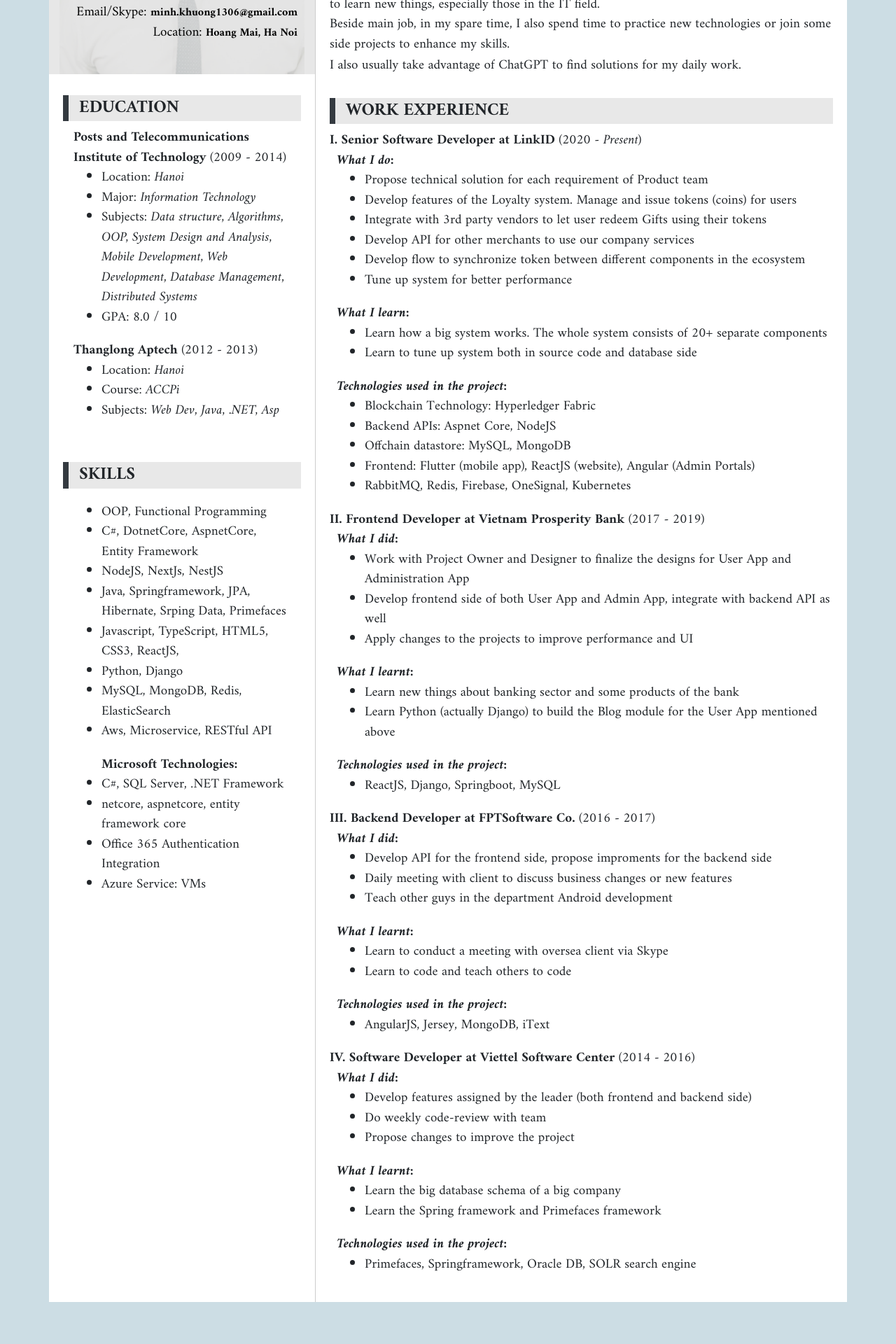
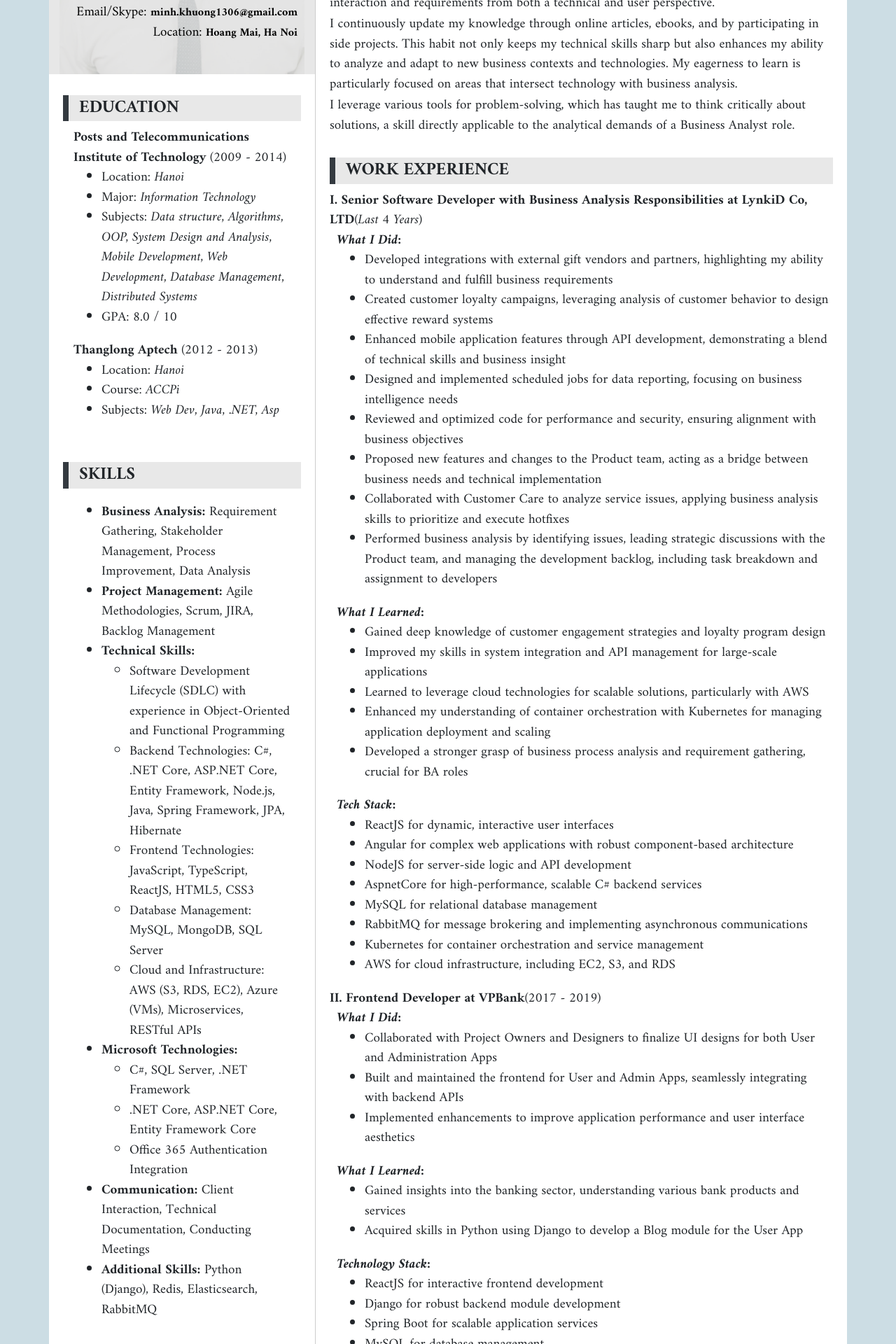
Before and after one commit to khuongdv/my-resume, a React (Create React App) app: page / in a window 1280 px wide. Shown: the part 420-2340 px from the top of the page at 70% size. Before the commit the page ends 2280 px from the top, so only its background shows below. Built offline with nearby package versions, Linux system fonts and the light colour scheme.

Commit message:
FOR BA ROLE

```diff
--- a/package.json
+++ b/package.json
@@ -11,7 +11,7 @@
     "reactstrap": "^8.0.0"
   },
   "scripts": {
-    "start": "react-scripts start",
+    "start": "react-scripts start --port 3111",
     "build": "react-scripts build",
     "test": "react-scripts test",
     "eject": "react-scripts eject"
--- a/src/App.js
+++ b/src/App.js
@@ -7,6 +7,7 @@ import FPTSoft from './FPTSoft'
 import Viettel from './Viettel'
 import Skills from './skills'
 import LinkId from "./LinkId";
+import LynkiD from "./LynkiD";
 
 function App() {
 
@@ -72,27 +73,25 @@ function App() {
               GENERAL INFO
               </div>
             <p className="paragraph-k" style={{ marginTop: 10 }}>
-              I have been working as a software developer for more than 8 years.<br />
-              C#/JS/Java are my major programming languages. In 2014, I became an <b><i>"Oracle Certified Professional Java SE6 Programmer"</i></b>
+              With over 9 years as a software developer, I've honed my skills in C#, JavaScript, and Java. In 2014, I achieved the status of <b><i>"Oracle Certified Professional Java SE6 Programmer"</i></b>, showcasing my deep technical background.
             </p>
             <p className="paragraph-k">
-              For a long time, I worked with these languages and their popular frameworks: <b><i>Springframework, AspNetCore, ExpressJS, NextJs, NestJS...</i></b>
+              My experience spans across various frameworks like <b><i>Spring Framework, ASP.NET Core, ExpressJS, Next.js, NestJS</i></b>, offering me a comprehensive view of software development lifecycle which is beneficial for business analysis.
             </p>
             <p className="paragraph-k">
-              Beside backend development, I also work with frontend stuffs: <b><i>ReactJS, React Native</i>, <i>Native Android Development</i></b>
+              Beyond backend development, I've engaged with frontend technologies including <b><i>ReactJS, React Native, and Native Android Development</i></b>, which has enriched my understanding of user interaction and requirements from both a technical and user perspective.
             </p>
             <p className="paragraph-k">
-              I usually read online articles or ebooks to keep my knowledge up to date. I am always willing to learn new things, especially those in the IT field. <br/>
-              Beside main job, in my spare time, I also spend time to practice new technologies or join some side projects to enhance my skills.
+              I continuously update my knowledge through online articles, ebooks, and by participating in side projects. This habit not only keeps my technical skills sharp but also enhances my ability to analyze and adapt to new business contexts and technologies. My eagerness to learn is particularly focused on areas that intersect technology with business analysis.
             </p>
             <p className="paragraph-k">
-              I also usually take advantage of ChatGPT to find solutions for my daily work.
+              I leverage various tools for problem-solving, which has taught me to think critically about solutions, a skill directly applicable to the analytical demands of a Business Analyst role.
             </p>
 
             <div className="styled-header-pan section-head" style={{ marginTop: 30, marginBottom: 10 }}>
               WORK EXPERIENCE
             </div>
-            <LinkId />
+            <LynkiD />
             <VPBank />
             <FPTSoft />
             <Viettel />
--- a/src/FPTSoft.js
+++ b/src/FPTSoft.js
@@ -4,27 +4,32 @@ class FPTSoftware extends React.Component {
   render() {
     return (
       <div>
-      <div><b  style={{fontSize: 19}}>III. Backend Developer at FPTSoftware Co.</b> <i>(2016 - 2017)</i>
+        <div>
+          <b style={{ fontSize: 19 }}>III. Backend Developer at FPT Software</b>
+          <i>(2016 - 2017)</i>
         </div>
-      <div style={{paddingLeft: 10}}>
-        <b><i>What I did:</i></b>
+        <div style={{ paddingLeft: 10 }}>
+          <b><i>What I Did:</i></b>
           <ul>
-          <li>Develop API for the frontend side, propose improments for the backend side</li>
-          <li>Daily meeting with client to discuss business changes or new features</li>
-          <li>Teach other guys in the department Android development</li>
+            <li>Developed APIs for frontend integration and proposed enhancements for backend systems</li>
+            <li>Engaged in daily client meetings to discuss business requirements and feature updates</li>
+            <li>Conducted training sessions for department colleagues on Android development</li>
           </ul>
         </div>
-      <div style={{paddingLeft: 10}}>
-        <b><i>What I learnt:</i></b>
+        <div style={{ paddingLeft: 10 }}>
+          <b><i>What I Learned:</i></b>
           <ul>
-          <li>Learn to conduct a meeting with oversea client via Skype</li>
-          <li>Learn to code and teach others to code</li>
+            <li>Developed skills in managing and conducting meetings with overseas clients via Skype</li>
+            <li>Enhanced my abilities in both code development and in teaching others to code effectively</li>
           </ul>
         </div>
-      <div style={{paddingLeft: 10}}>
-        <b><i>Technologies used in the project:</i></b>
+        <div style={{ paddingLeft: 10 }}>
+          <b><i>Technology Stack:</i></b>
           <ul>
-          <li>AngularJS, Jersey, MongoDB, iText</li>
+            <li>AngularJS for dynamic frontend components</li>
+            <li>Jersey for RESTful web services</li>
+            <li>MongoDB for scalable, NoSQL database management</li>
+            <li>iText for PDF generation and manipulation</li>
           </ul>
         </div>
       </div>
--- /dev/null
+++ b/src/LynkiD.js
@@ -0,0 +1,52 @@
+import React from 'react'
+
+class VPBank extends React.Component {
+  render() {
+    return (
+      <div>
+        <div>
+          <b style={{ fontSize: 19 }}>I. Senior Software Developer with Business Analysis Responsibilities at LynkiD Co, LTD</b>
+          <i>(Last 4 Years)</i>
+        </div>
+        <div style={{ paddingLeft: 10 }}>
+          <b><i>What I Did:</i></b>
+          <ul>
+            <li>Developed integrations with external gift vendors and partners, highlighting my ability to understand and fulfill business requirements</li>
+            <li>Created customer loyalty campaigns, leveraging analysis of customer behavior to design effective reward systems</li>
+            <li>Enhanced mobile application features through API development, demonstrating a blend of technical skills and business insight</li>
+            <li>Designed and implemented scheduled jobs for data reporting, focusing on business intelligence needs</li>
+            <li>Reviewed and optimized code for performance and security, ensuring alignment with business objectives</li>
+            <li>Proposed new features and changes to the Product team, acting as a bridge between business needs and technical implementation</li>
+            <li>Collaborated with Customer Care to analyze service issues, applying business analysis skills to prioritize and execute hotfixes</li>
+            <li>Performed business analysis by identifying issues, leading strategic discussions with the Product team, and managing the development backlog, including task breakdown and assignment to developers</li>
+          </ul>
+        </div>
+        <div style={{ paddingLeft: 10 }}>
+          <b><i>What I Learned:</i></b>
+          <ul>
+            <li>Gained deep knowledge of customer engagement strategies and loyalty program design</li>
+            <li>Improved my skills in system integration and API management for large-scale applications</li>
+            <li>Learned to leverage cloud technologies for scalable solutions, particularly with AWS</li>
+            <li>Enhanced my understanding of container orchestration with Kubernetes for managing application deployment and scaling</li>
+            <li>Developed a stronger grasp of business process analysis and requirement gathering, crucial for BA roles</li>
+          </ul>
+        </div>
+        <div style={{ paddingLeft: 10 }}>
+          <b><i>Tech Stack:</i></b>
+          <ul>
+            <li>ReactJS for dynamic, interactive user interfaces</li>
+            <li>Angular for complex web applications with robust component-based architecture</li>
+            <li>NodeJS for server-side logic and API development</li>
+            <li>AspnetCore for high-performance, scalable C# backend services</li>
+            <li>MySQL for relational database management</li>
+            <li>RabbitMQ for message brokering and implementing asynchronous communications</li>
+            <li>Kubernetes for container orchestration and service management</li>
+            <li>AWS for cloud infrastructure, including EC2, S3, and RDS</li>
+          </ul>
+        </div>
+      </div>);
+  }
+}
+
+
+export default VPBank
--- a/src/VPBank.js
+++ b/src/VPBank.js
@@ -4,31 +4,36 @@ class VPBank extends React.Component {
   render() {
     return (
       <div>
-      <div><b  style={{fontSize: 19}}>II. Frontend Developer at Vietnam Prosperity Bank</b> <i>(2017 - 2019)</i>
+        <div>
+          <b style={{ fontSize: 19 }}>II. Frontend Developer at VPBank</b>
+          <i>(2017 - 2019)</i>
         </div>
-      <div style={{paddingLeft: 10}}>
-        <b><i>What I did:</i></b>
+        <div style={{ paddingLeft: 10 }}>
+          <b><i>What I Did:</i></b>
           <ul>
-          <li>Work with Project Owner and Designer to finalize the designs for User App and Administration App</li>
-          <li>Develop frontend side of both User App and Admin App, integrate with backend API as well</li>
-          <li>Apply changes to the projects to improve performance and UI</li>
+            <li>Collaborated with Project Owners and Designers to finalize UI designs for both User and Administration Apps</li>
+            <li>Built and maintained the frontend for User and Admin Apps, seamlessly integrating with backend APIs</li>
+            <li>Implemented enhancements to improve application performance and user interface aesthetics</li>
           </ul>
         </div>
-      <div style={{paddingLeft: 10}}>
-        <b><i>What I learnt:</i></b>
+        <div style={{ paddingLeft: 10 }}>
+          <b><i>What I Learned:</i></b>
           <ul>
-          <li>Learn new things about banking sector and some products of the bank</li>
-          <li>Learn Python (actually Django) to build the Blog module for the User App mentioned above</li>
+            <li>Gained insights into the banking sector, understanding various bank products and services</li>
+            <li>Acquired skills in Python using Django to develop a Blog module for the User App</li>
           </ul>
         </div>
-      <div style={{paddingLeft: 10}}>
-        <b><i>Technologies used in the project:</i></b>
+        <div style={{ paddingLeft: 10 }}>
+          <b><i>Technology Stack:</i></b>
           <ul>
-          <li>ReactJS, Django, Springboot, MySQL</li>
+            <li>ReactJS for interactive frontend development</li>
+            <li>Django for robust backend module development</li>
+            <li>Spring Boot for scalable application services</li>
+            <li>MySQL for database management</li>
           </ul>
         </div>
       </div>
-    )
+    );
   }
 }
 
--- a/src/Viettel.js
+++ b/src/Viettel.js
@@ -1,30 +1,35 @@
 import React from 'react'
 
-class FPTSoftware extends React.Component {
+class Viettel extends React.Component {
   render() {
     return (
       <div>
-      <div><b  style={{fontSize: 19}}>IV. Software Developer at Viettel Software Center </b> <i>(2014 - 2016)</i>
+        <div>
+          <b style={{ fontSize: 19 }}>IV. Software Developer at Viettel Software Center</b>
+          <i>(2014 - 2016)</i>
         </div>
-      <div style={{paddingLeft: 10}}>
-        <b><i>What I did:</i></b>
+        <div style={{ paddingLeft: 10 }}>
+          <b><i>What I Did:</i></b>
           <ul>
-          <li>Develop features assigned by the leader (both frontend and backend side)</li>
-          <li>Do weekly code-review with team </li>
-          <li>Propose changes to improve the project</li>
+            <li>Developed features for both frontend and backend as assigned by leadership</li>
+            <li>Conducted weekly code reviews with the team to ensure code quality and best practices</li>
+            <li>Proactively proposed system enhancements to improve project efficiency and functionality</li>
           </ul>
         </div>
-      <div style={{paddingLeft: 10}}>
-        <b><i>What I learnt:</i></b>
+        <div style={{ paddingLeft: 10 }}>
+          <b><i>What I Learned:</i></b>
           <ul>
-          <li>Learn the big database schema of a big company</li>
-          <li>Learn the Spring framework and Primefaces framework</li>
+            <li>Mastered complex database schemas typical of large-scale enterprise environments</li>
+            <li>Acquired proficiency in the Spring Framework and PrimeFaces for web application development</li>
           </ul>
         </div>
-      <div style={{paddingLeft: 10}}>
-        <b><i>Technologies used in the project:</i></b>
+        <div style={{ paddingLeft: 10 }}>
+          <b><i>Technology Stack:</i></b>
           <ul>
-          <li>Primefaces, Springframework, Oracle DB, SOLR search engine</li>
+            <li>PrimeFaces for rich, component-based UI development</li>
+            <li>Spring Framework for enterprise-level Java application development</li>
+            <li>Oracle DB for robust data management</li>
+            <li>SOLR for advanced search capabilities within the application</li>
           </ul>
         </div>
       </div>
@@ -33,4 +38,4 @@ class FPTSoftware extends React.Component {
 }
 
 
-export default FPTSoftware
+export default Viettel
--- a/src/skills.js
+++ b/src/skills.js
@@ -1,7 +1,7 @@
 import React from 'react'
 import { Row, Col } from 'reactstrap'
 
-class FPTSoftware extends React.Component {
+class Skills extends React.Component {
   render() {
     return (
       <Row style={{ padding: 20 }}>
@@ -9,23 +9,28 @@ class FPTSoftware extends React.Component {
           <b className="section-head">SKILLS</b>
         </Col>
         <Col sm={12} style={{ fontSize: 22, paddingTop: 20 }}>
-        <ul>
-          <li>OOP, Functional Programming</li>
-          <li>C#, DotnetCore, AspnetCore, Entity Framework</li>
-          <li>NodeJS, NextJs, NestJS</li>
-          <li>Java, Springframework, JPA, Hibernate, Srping Data, Primefaces</li>
-          <li>Javascript, TypeScript, HTML5, CSS3, ReactJS,</li>
-          <li>Python, Django</li>
-          <li>MySQL, MongoDB, Redis, ElasticSearch</li>
-          <li>Aws, Microservice, RESTful API</li>
-        </ul>
-            <ul>
-                <li style={{ 'list-style-type': 'none' }}><b>Microsoft Technologies:</b></li>
+          <ul>
+            <li><b>Business Analysis:</b> Requirement Gathering, Stakeholder Management, Process Improvement, Data Analysis</li>
+            <li><b>Project Management:</b> Agile Methodologies, Scrum, JIRA, Backlog Management</li>
+            <li><b>Technical Skills:</b>
+              <ul>
+                <li>Software Development Lifecycle (SDLC) with experience in Object-Oriented and Functional Programming</li>
+                <li>Backend Technologies: C#, .NET Core, ASP.NET Core, Entity Framework, Node.js, Java, Spring Framework, JPA, Hibernate</li>
+                <li>Frontend Technologies: JavaScript, TypeScript, ReactJS, HTML5, CSS3</li>
+                <li>Database Management: MySQL, MongoDB, SQL Server</li>
+                <li>Cloud and Infrastructure: AWS (S3, RDS, EC2), Azure (VMs), Microservices, RESTful APIs</li>
+              </ul>
+            </li>
+            <li><b>Microsoft Technologies:</b>
+              <ul>
                 <li>C#, SQL Server, .NET Framework</li>
-                <li>netcore, aspnetcore, entity framework core</li>
+                <li>.NET Core, ASP.NET Core, Entity Framework Core</li>
                 <li>Office 365 Authentication Integration</li>
-                <li>Azure Service: VMs</li>
-            </ul>
+              </ul>
+            </li>
+            <li><b>Communication:</b> Client Interaction, Technical Documentation, Conducting Meetings</li>
+            <li><b>Additional Skills:</b> Python (Django), Redis, Elasticsearch, RabbitMQ</li>
+          </ul>
         </Col>
       </Row>
     )
@@ -33,4 +38,4 @@ class FPTSoftware extends React.Component {
 }
 
 
-export default FPTSoftware
+export default Skills
```
Also changed, not shown: 2 other files (tests, documents, lock files or other folders). Lines whose indentation alone changed are shown as unchanged.
